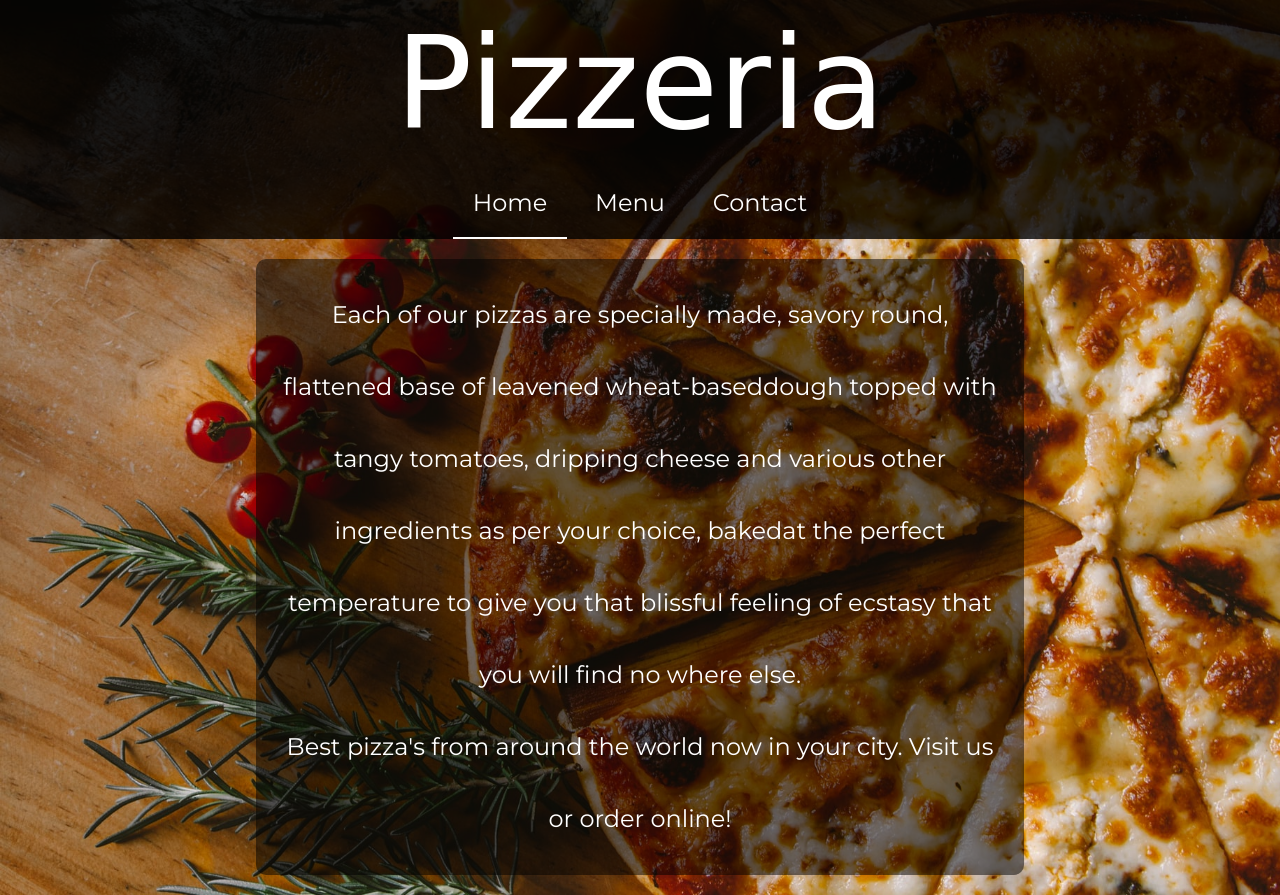
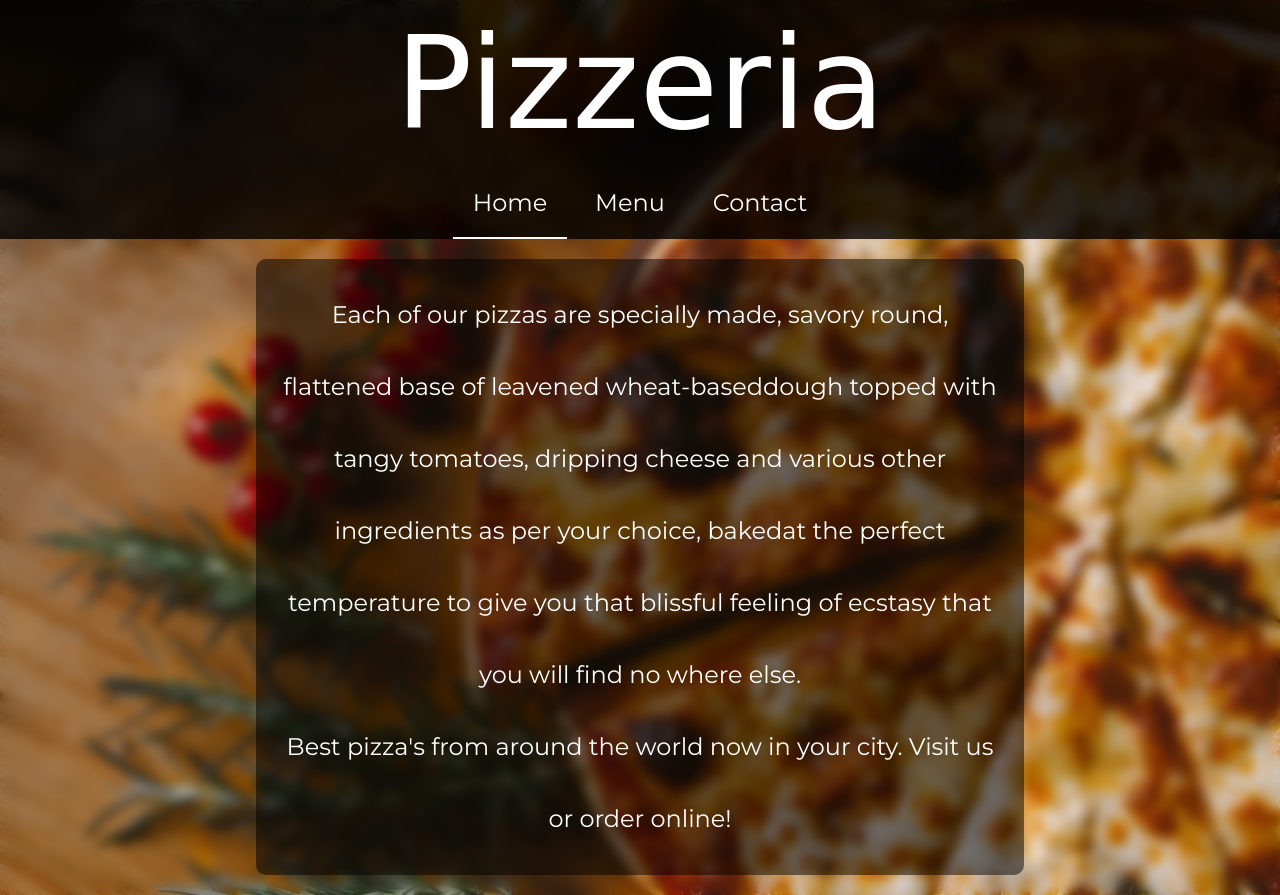
Before and after one commit to dwrik/restaurant-page, a plain HTML site: page index.html in a window 1280 px wide. Drawn offline with Linux system fonts and the light colour scheme; a web font is replaced by a local one.

Commit message:
Added background blur

```diff
--- a/css/style.css
+++ b/css/style.css
@@ -3,9 +3,12 @@
 }
 
 body {
+    width: 100%;
+    height: 100%;
     color: white;
     background-image: url("../images/ivan-torres-MQUqbmszGGM-unsplash.jpg");
     background-size: cover;
+    backdrop-filter: blur(6px);
     font-family: monospace;
 }
 
```
